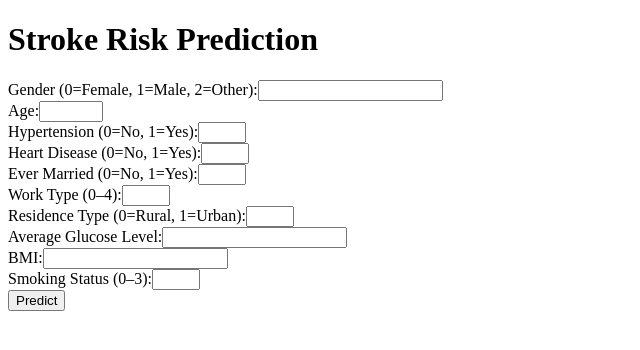
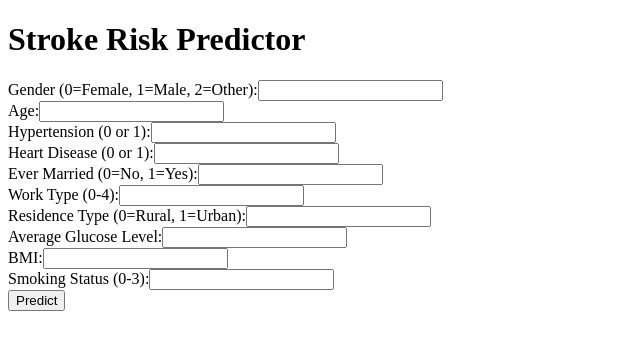
Before and after one commit to IsseHayatu/stroke-predictor, a Flask app: page / in a window 1280 px wide. Shown: the top 350 px of the page, without its empty margins (0-640 px from the left). Run offline with Flask 3, Linux system fonts and the light colour scheme; parts of the project's set-up code (start-up, migrations or seed data) failed here and were passed over.

Commit message:
🛠 Fix: Correct form fields to match model inputs

```diff
--- a/templates/index.html
+++ b/templates/index.html
@@ -1,28 +1,23 @@
 <!DOCTYPE html>
 <html>
 <head>
-    <title>Stroke Risk Predictor</title>
+    <title>Stroke Risk Prediction</title>
 </head>
 <body>
-    <h1>Stroke Risk Prediction</h1>
-    <form action="/predict" method="post">
+    <h1>Stroke Risk Predictor</h1>
+    <form action="/predict" method="POST">
         <label>Gender (0=Female, 1=Male, 2=Other):</label><input type="number" name="gender" required><br>
-        <label>Age:</label><input type="number" name="age" min="0" max="120" required><br>
-        <label>Hypertension (0=No, 1=Yes):</label><input type="number" name="hypertension" min="0" max="1" required><br>
-        <label>Heart Disease (0=No, 1=Yes):</label><input type="number" name="heart_disease" min="0" max="1" required><br>
-        <label>Ever Married (0=No, 1=Yes):</label><input type="number" name="ever_married" min="0" max="1" required><br>
-        <label>Work Type (0–4):</label><input type="number" name="work_type" min="0" max="4" required><br>
-        <label>Residence Type (0=Rural, 1=Urban):</label><input type="number" name="Residence_type" min="0" max="1" required><br>
+        <label>Age:</label><input type="number" name="age" required><br>
+        <label>Hypertension (0 or 1):</label><input type="number" name="hypertension" required><br>
+        <label>Heart Disease (0 or 1):</label><input type="number" name="heart_disease" required><br>
+        <label>Ever Married (0=No, 1=Yes):</label><input type="number" name="ever_married" required><br>
+        <label>Work Type (0-4):</label><input type="number" name="work_type" required><br>
+        <label>Residence Type (0=Rural, 1=Urban):</label><input type="number" name="Residence_type" required><br>
         <label>Average Glucose Level:</label><input type="number" step="0.01" name="avg_glucose_level" required><br>
         <label>BMI:</label><input type="number" step="0.1" name="bmi" required><br>
-        <label>Smoking Status (0–3):</label><input type="number" name="smoking_status" min="0" max="3" required><br>
+        <label>Smoking Status (0-3):</label><input type="number" name="smoking_status" required><br>
 
         <input type="submit" value="Predict">
     </form>
-
-    {% if prediction %}
-        <h2>Prediction: {{ prediction }}</h2>
-        <p>Your Inputs: {{ user_input }}</p>
-    {% endif %}
 </body>
 </html>
```
